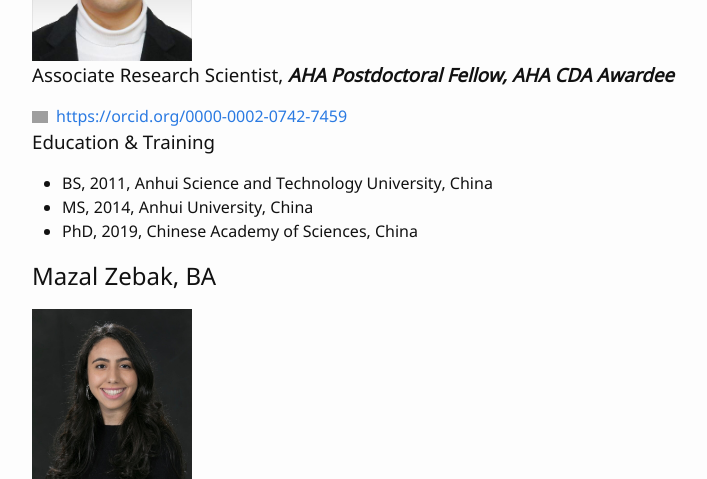
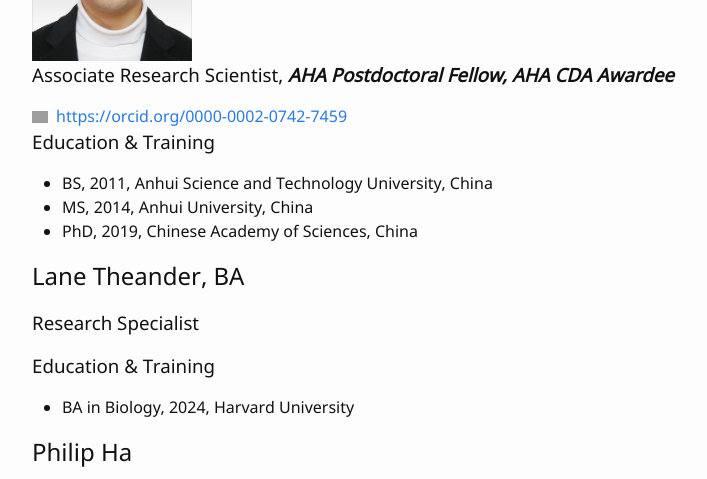
Before and after one commit to hanruizhang/zhanglab, a Jekyll site: the page built from 2_People.md, in a window 1280 px wide and 1400 px high, scrolled down 3322 px. Shown: the top 479 px of the window, without its empty margins (238-945 px from the left). Built offline with Jekyll 4.4.1, drawn with Linux system fonts in a browser that asks for light colours; comment, search, counter and statistics services are not loaded; some of the changed text lies outside the part shown; grey boxes are pictures that could not be loaded.

Commit message:
Update 2_People.md

```diff
--- a/2_People.md
+++ b/2_People.md
@@ -83,7 +83,9 @@ I am interested in the functional interrogation of coronary artery disease-assoc
 - PhD, 2019, Chinese Academy of Sciences, China
 
 
-## Mazal Zebak, BA
+## Lane Theander, BA
+
+<!-- This is a comment
 <div>
   <img src="{{ '/images/Mazal_Zebak.jpg' | absolute_url }}" alt="Mazal_Zebak" width="160">
 </div>
@@ -93,10 +95,11 @@ I am interested in the functional interrogation of coronary artery disease-assoc
     <img src="https://i.stack.imgur.com/gVE0j.png" alt="linkedin"> LinkedIn
   </a> &nbsp;
 </p>
+-->
 
 ### Research Specialist
 ### Education & Training
-- BA in Chemistry, 2023, Harvard University
+- BA in Biology, 2024, Harvard University
 
 
 ## Philip Ha
@@ -108,6 +111,7 @@ I am interested in the functional interrogation of coronary artery disease-assoc
 # **Lab Alumni**
 ## Research Specialist
 **Jianting Shi**, MS, Research Specialist (07/2018-08/2023) –> Data analyst
+**Mazal Zebak**, BA, Research Specialist (11/2023-06/2025) –> MD program
 
 ## MS Students
 **Ziyi Wang**, MS in Human Nutrition (**with Thesis Honors**), Columbia University (09/2019-02/2021), Research Specialist (PT, 03/2021-07/2022) –> PharmD program
```
